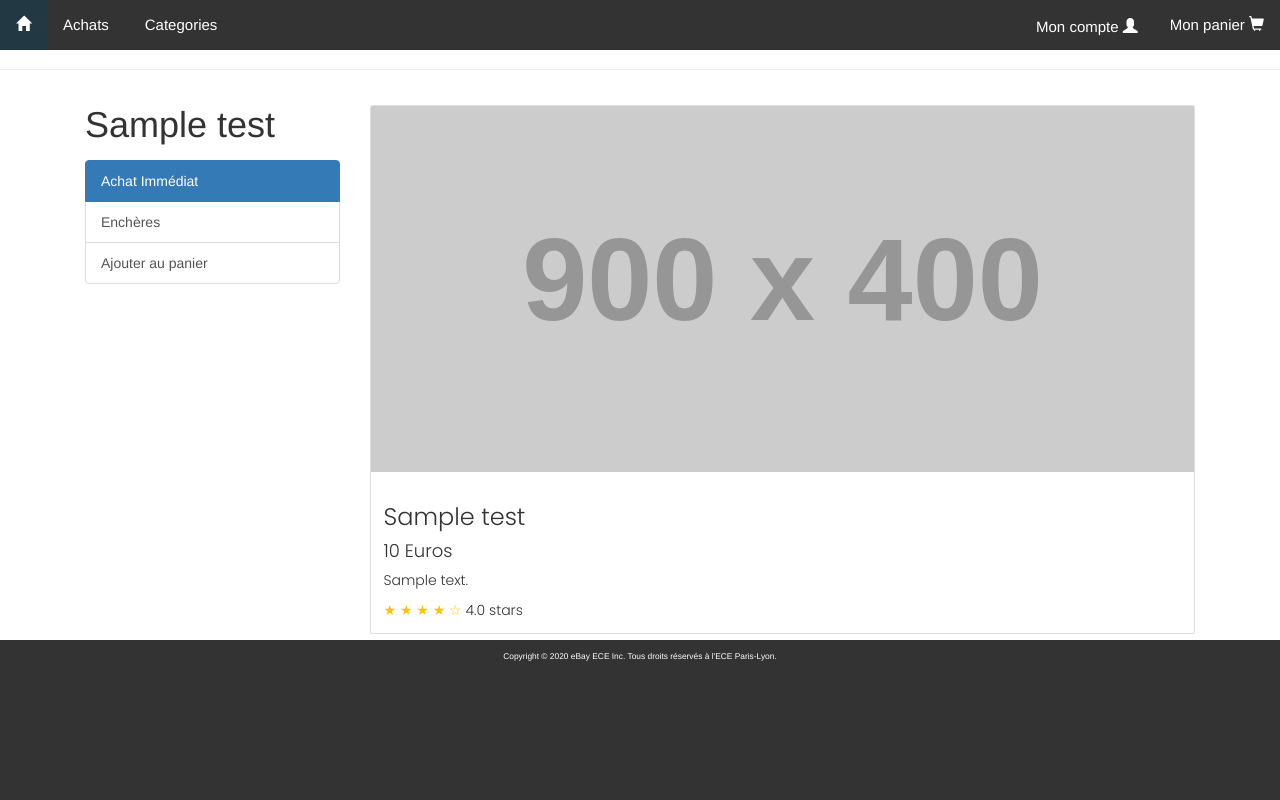
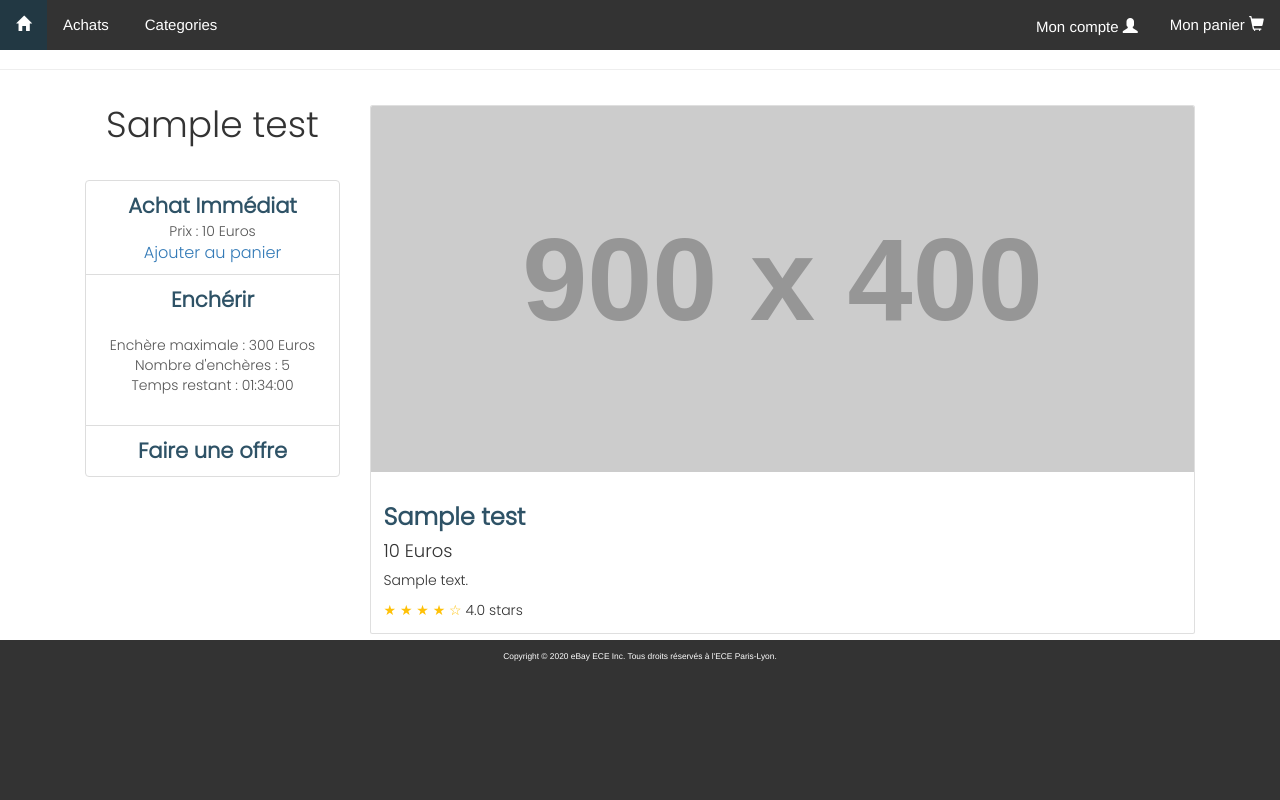
Before and after one commit to ben-clem/eBay-ECE, a PHP site: page /startbootstrap-shop-item-gh-pages/shop-item.php in a window 1280 px wide. Run offline with PHP 8.4, Linux system fonts and the light colour scheme; tables that the repository leaves empty or names only in its code hold one stand-in row (values such as "Sample post"); some libraries are stand-ins or nearby versions.

Commit message:
design page article

```diff
--- a/index.html
+++ b/index.html
@@ -193,6 +193,7 @@
                 </div>
             </div>
         </div>
+
         <footer class="navbar-dark bg-ece mb-0 px-2 pt-3 pb-1">
 
             <h6 class="white">NOUS CONTACTER</h6>
--- a/startbootstrap-shop-item-gh-pages/shop-item.css
+++ b/startbootstrap-shop-item-gh-pages/shop-item.css
@@ -111,3 +111,42 @@ footer {
 
     /* Footer height */
 }
+
+.list-group-items{
+    color : #223843 ;
+    font-size: 1em;
+    position: relative;
+    text-align: center;
+}
+
+
+.bouton{
+    font-size: 1.5em;
+    font-weight:bold;
+    position: relative;
+    text-align: center;
+    color : #2E5266 ;
+}
+
+.container{
+    font-family: 'Poppins', sans-serif;
+}
+
+.info{
+     position: relative;
+    text-align: center;
+}
+
+.my-4{
+    position: relative;
+    text-align: center;
+}
+
+#lol{
+    font-size: 1.15em;
+}
+
+.card-title{
+     font-weight:bold;
+     color : #2E5266 ;
+}
--- a/startbootstrap-shop-item-gh-pages/shop-item.php
+++ b/startbootstrap-shop-item-gh-pages/shop-item.php
@@ -9,17 +9,28 @@
   <meta name="author" content="">
 
   <title>Shop Item</title>
-
   <!-- Bootstrap core CSS -->
   <link href="vendor/bootstrap/css/bootstrap.min.css" rel="stylesheet">
-
   <!-- Custom styles for this template -->
   <link href="shop-item.css" rel="stylesheet">
   <link href="css/style.css" rel="stylesheet">
-    <link href="https://fonts.googleapis.com/css2?family=Poppins:wght@300&display=swap" rel="stylesheet">
-    <link rel="stylesheet" href="https://maxcdn.bootstrapcdn.com/bootstrap/3.4.0/css/bootstrap.min.css">
+  <link href="https://fonts.googleapis.com/css2?family=Poppins:wght@300&display=swap" rel="stylesheet">
+  <link rel="stylesheet" href="https://maxcdn.bootstrapcdn.com/bootstrap/3.4.0/css/bootstrap.min.css">
+  <link rel = "https://fonts.googleapis.com/css?family=Source+Sans+Pro:400,600,300)">
 
+<script type="text/javascript">
+    function encherir() {
+    var enchere;
+    enchere = prompt("Combien voulez vous enchérir pour ce produit?");
+    alert("Merci ! Nous avons bien enregistré votre enchère");
+    }
 
+    function offre() {
+    var offre;
+    enchere = prompt("Quel est le montant de votre offre pour ce produit?");
+    alert("Merci ! Nous avons bien transmis votre offre au vendeur");
+    }
+</script>
 
 </head>
 
@@ -27,7 +38,7 @@
 <!-- BARRE DE NAVIGATION -->
 <header class="page-header header container-fluid">
             <div class="topnav">
-                <a href="index.html"> <span class="glyphicon glyphicon-home"></span> </a>
+                <a href="eBay-ECE/index.html"> <span class="glyphicon glyphicon-home"></span> </a>
                 <div class="dropdown">
            <a class="dropbtn" href="achats.html"> Achats </a>
                    <!-- <div class="dropdown-content">
@@ -80,11 +91,20 @@
     <div class="row">
 
       <div class="col-lg-3">
-        <h1 class="my-4"><?php echo $data['nom'] ; ?> </h1>
+        <h1 class="my-4"><?php echo $data['nom'] ; ?> </h1> <br>
         <div class="list-group">
-          <a href="#" class="list-group-item active">Achat Immédiat</a>
-          <a href="#" class="list-group-item">Enchères</a>
-          <a href="#" class="list-group-item">Ajouter au panier</a>
+          <button class="list-group-item" onclick="">
+            <div class ="bouton"> Achat Immédiat </div> <div class = "info"> Prix : <?php echo $data['prix'] ; echo " Euros" ; ?> <br> <a href ="#" id="lol"> Ajouter au panier </a> <br>
+          </div>
+          </button>
+          <button class="list-group-item" onclick="encherir()">
+            <div class ="bouton">Enchérir</div> <br> <div class = "info"> Enchère maximale : 300 Euros <br> Nombre d'enchères : 5 <br> Temps restant : 01:34:00 <br><br>
+          </div>
+          </button>
+           <button class="list-group-item" onclick="offre()">
+              <div class ="bouton">Faire une offre </div>
+            </button>
+
         </div>
       </div>
       <!-- /.col-lg-3 -->
@@ -150,6 +170,8 @@
   <script src="vendor/jquery/jquery.min.js"></script>
   <script src="vendor/bootstrap/js/bootstrap.bundle.min.js"></script>
 
+</div><!--end .container-->
+
 </body>
 
 </html>
```
